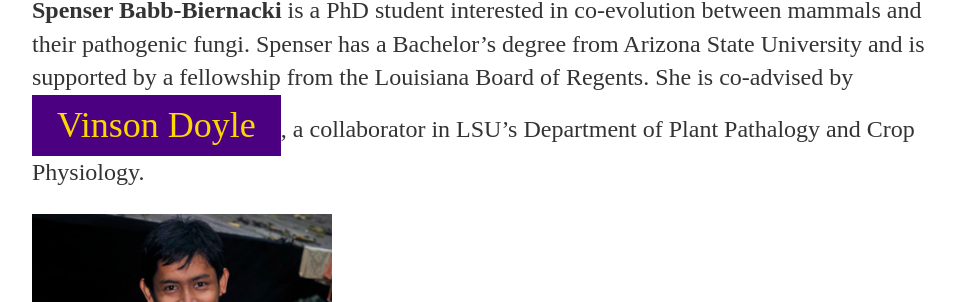
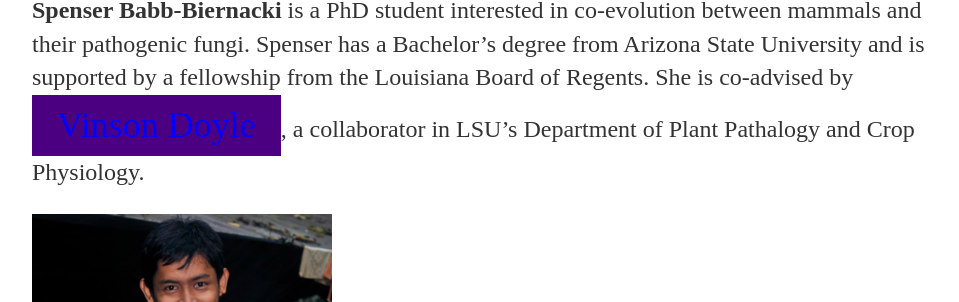
Before and after one commit to esselstyn/esselstyn.github.io, a Jekyll site: the page built from people.md, in a window 1280 px wide. Shown: the part 1647-1949 px from the top of the page, without its empty margins (160-1119 px from the left). Built offline with Jekyll 4.4.1, drawn with Linux system fonts in a browser that asks for light colours.

Commit message:
Update people.md

```diff
--- a/people.md
+++ b/people.md
@@ -21,7 +21,7 @@ I am a mammalian systematist with general interests in evolutionary biology. My
 
 <img src="images/spenser.jpg" alt="Spenser" width="300">
 
-**Spenser Babb-Biernacki** is a PhD student interested in co-evolution between mammals and their pathogenic fungi. Spenser has a Bachelor's degree from Arizona State University and is supported by a fellowship from the Louisiana Board of Regents. She is co-advised by [Vinson Doyle](https://www.lsu.edu/agriculture/plant/about/faculty-staff/doyle.php), a collaborator in LSU's Department of Plant Pathalogy and Crop Physiology.
+**Spenser Babb-Biernacki** is a PhD student interested in co-evolution between mammals and their pathogenic fungi. Spenser has a Bachelor's degree from Arizona State University and is supported by a fellowship from the Louisiana Board of Regents. She is co-advised by <a href="https://www.lsu.edu/agriculture/plant/about/faculty-staff/doyle.php" target="_blank" style="color:blue">Vinson Doyle</a>, a collaborator in LSU's Department of Plant Pathalogy and Crop Physiology.
 
 
 <img src="images/heru.jpg" alt="Heru" width="300">
```
